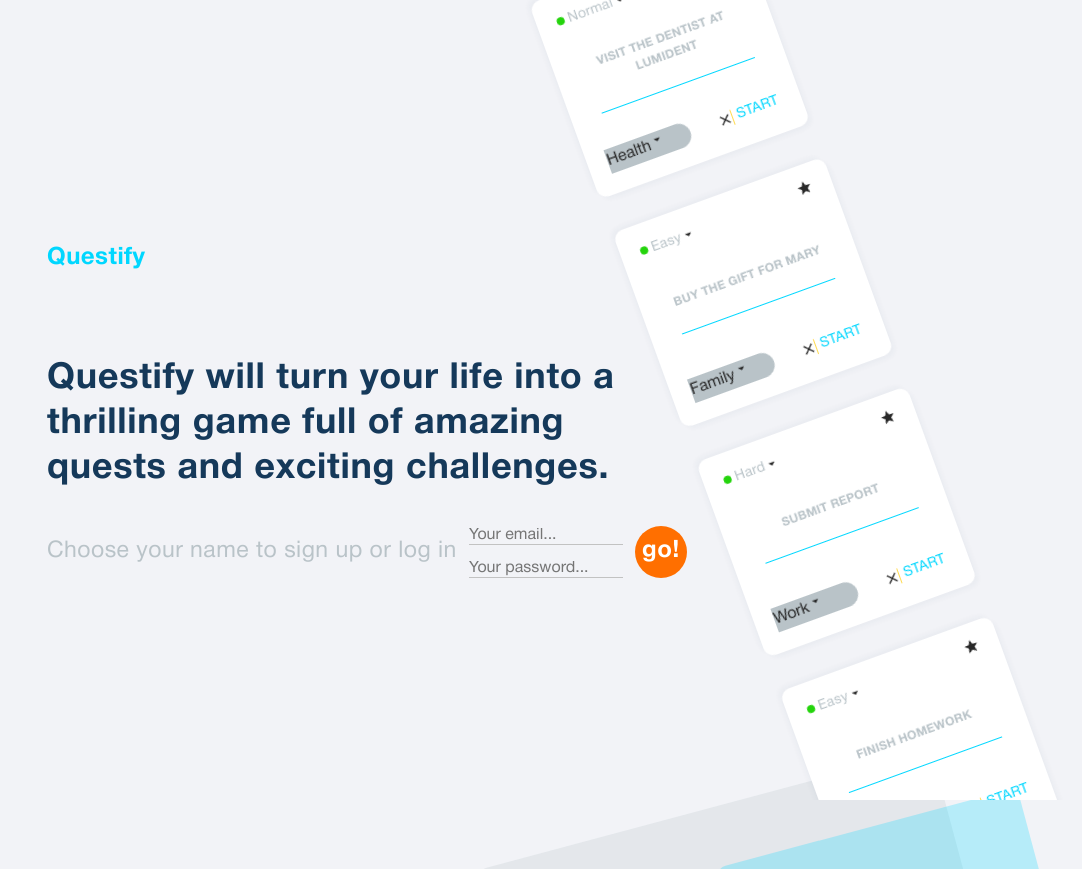
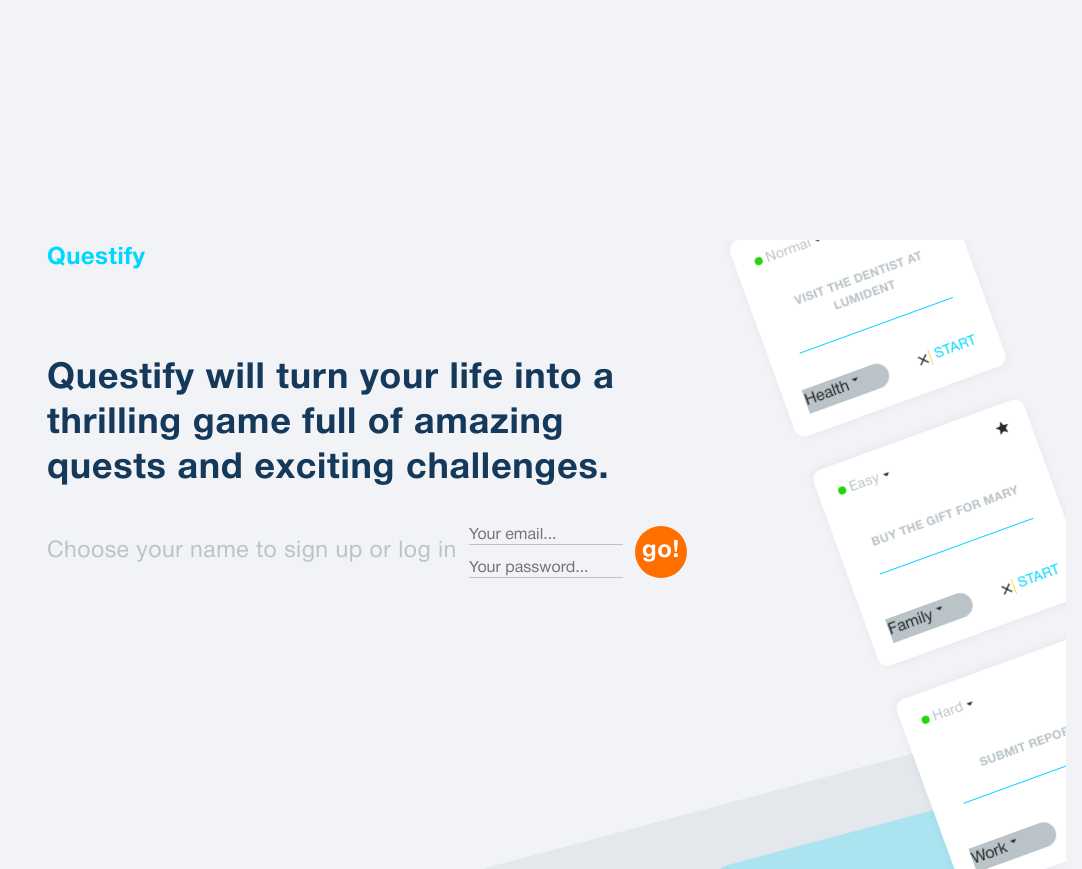
Before and after one commit to xxLEITTOxx/questify-pet-project, a React (Vite) app: page / in a window 1280 px wide. Shown: the whole page, without its empty margins (198-1280 px from the left). Built offline with nearby package versions, Linux system fonts and the light colour scheme.

Commit message:
add some styles

```diff
--- a/src/components/LandingPage/LandingPage.module.css
+++ b/src/components/LandingPage/LandingPage.module.css
@@ -182,6 +182,15 @@
 }
 
 @media only screen and (min-width: 1280px) {
+    .mainContentWrapper {
+        display: flex;
+        justify-content: space-between;
+        align-items: center;
+        width: 1280px; /* Фиксированная ширина контейнера */
+        margin: 0 auto; /* Центрируем контейнер */
+        position: relative; /* Для правильного позиционирования дочерних элементов */
+    }
+
     .landingPageContainer {
         margin-top: 240px;
         margin-left: 229px;
--- a/src/components/LandingPage/LandingPage.tsx
+++ b/src/components/LandingPage/LandingPage.tsx
@@ -1,4 +1,4 @@
-import React, { useLayoutEffect, useRef, useState } from "react";
+import React, { useState } from "react";
 import css from "./LandingPage.module.css";
 import toast from "react-hot-toast";
 import { authService } from "../services/authService";
@@ -9,51 +9,6 @@ export default function LandingPage() {
     const { login } = useAuth();
     const [email, setEmail] = useState("");
     const [password, setPassword] = useState("");
-
-    // NEW: refs для вычислений
-    const wrapperRef = useRef<HTMLDivElement>(null);
-    const contentRef = useRef<HTMLDivElement>(null);
-
-    // NEW: css-переменные для позиционирования PromoQuestCards
-    const [promoVars, setPromoVars] = useState<{ top: number; right: number }>({
-        top: 0,
-        right: 0,
-    });
-
-    useLayoutEffect(() => {
-        const update = () => {
-            const w = wrapperRef.current;
-            const c = contentRef.current;
-            if (!w || !c) return;
-            const wr = w.getBoundingClientRect();
-            const cr = c.getBoundingClientRect();
-
-            // Выравниваем верх Promo с верхом landingContent
-            const top = cr.top - wr.top;
-
-            // Отступ справа: от правого края landingContent + 60px до правого края wrapper
-            const right = Math.max(0, wr.right - cr.right - 60);
-
-            setPromoVars({ top, right });
-        };
-
-        update();
-
-        const ro = new ResizeObserver(update);
-        if (wrapperRef.current) ro.observe(wrapperRef.current);
-        if (contentRef.current) ro.observe(contentRef.current);
-        window.addEventListener("resize", update);
-
-        // Когда загрузятся шрифты — метрики могут измениться
-        if ((document as any).fonts?.ready) {
-            (document as any).fonts.ready.then(update).catch(() => {});
-        }
-
-        return () => {
-            ro.disconnect();
-            window.removeEventListener("resize", update);
-        };
-    }, []);
 
     const validateForm = () => {
         const emailRegex = /^[^\s@]+@[^\s@]+\.[^\s@]+$/;
@@ -108,22 +63,9 @@ export default function LandingPage() {
     };
 
     return (
-        <div
-            className={css.landingWrapper}
-            ref={wrapperRef}
-            style={
-                {
-                    // пробрасываем переменные для PromoQuestCards
-                    ["--promo-top" as any]: `${promoVars.top}px`,
-                    ["--promo-right" as any]: `${promoVars.right}px`,
-                } as React.CSSProperties
-            }
-        >
-            {/* Полотно под контентом, но внутри рамки с марджинами */}
-            <PromoQuestCards />
-
-            <div className={css.landingPageContainer}>
-                <div className={css.landingContent} ref={contentRef}>
+        <div className={css.landingPageContainer}>
+            <div className={css.mainContentWrapper}>
+                <div className={css.landingContent}>
                     <h1 className={css.landingH1}>Questify</h1>
                     <h2 className={css.landingH2}>
                         Questify will turn your life into a thrilling game full
@@ -159,10 +101,11 @@ export default function LandingPage() {
                         </form>
                     </div>
                 </div>
-                <div className={css.bgStack}>
-                    <div className={css.backgroundShapeGray} />
-                    <div className={css.backgroundShapeBlue} />
-                </div>
+                <PromoQuestCards />
+            </div>
+            <div className={css.bgStack}>
+                <div className={css.backgroundShapeGray} />
+                <div className={css.backgroundShapeBlue} />
             </div>
         </div>
     );
--- a/src/components/PromoQuestCards/PromoQuestCards.module.css
+++ b/src/components/PromoQuestCards/PromoQuestCards.module.css
@@ -23,8 +23,8 @@
     /* Диагональный холст: размеры в % от контейнера, без правок в px и без vw/vh */
     .diagonalCanvas {
         position: absolute;
-        top: var(--promo-top, 0); /* раньше было top: 0 */
-        right: var(--promo-right, 0); /* раньше было right: 240px */
+        top: 0; /* раньше было top: 0 */
+        right: 100px; /* раньше было right: 240px */
         width: 160vw; /* оставляем как у вас */
         height: 160vh;
         transform-origin: top right;
@@ -62,6 +62,19 @@
 }
 
 @media only screen and (min-width: 1280px) {
+    .carouselWrapper {
+        position: absolute;
+        top: 50px; /* Отступ сверху */
+        left: calc(
+            645px + 50px
+        ); /* Позиционирование относительно .landingContent с отступом */
+        transform: rotate(30deg); /* Наклон карусели */
+        width: 600px;
+        z-index: 5;
+        overflow: hidden;
+        pointer-events: none;
+    }
+
     .contained {
         max-height: 870px;
         display: block;
```
